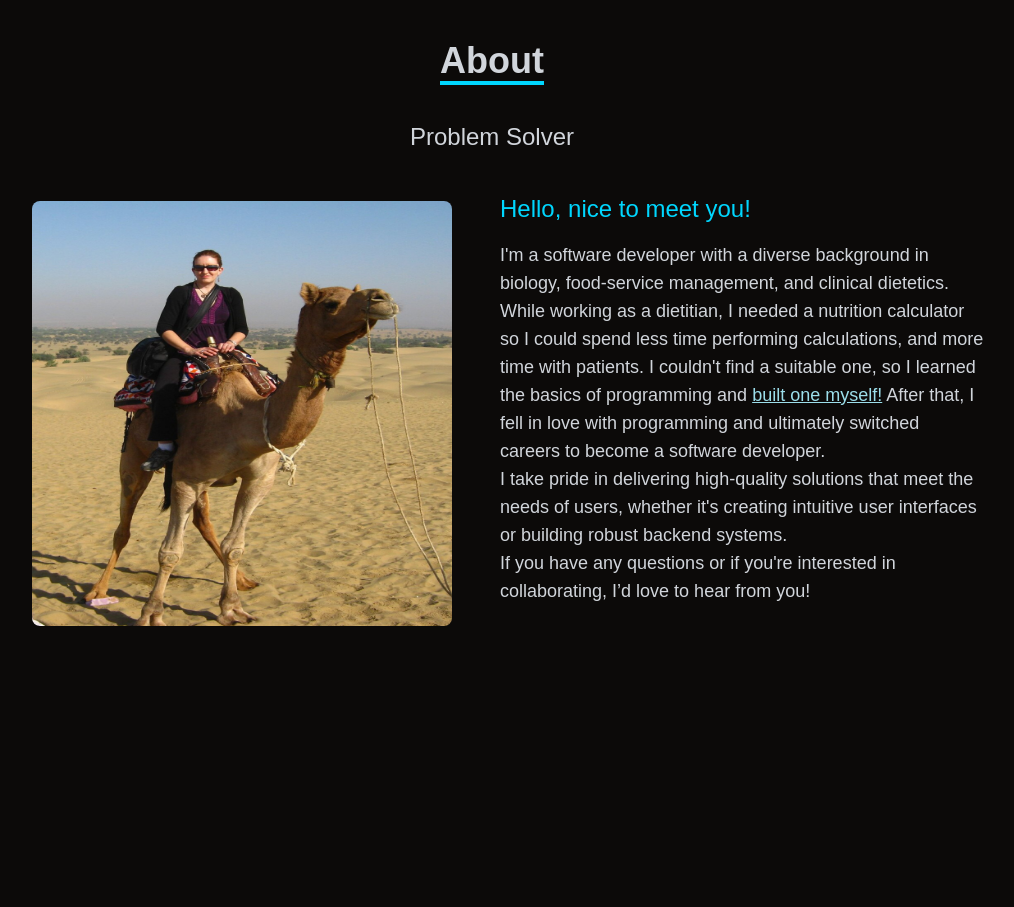
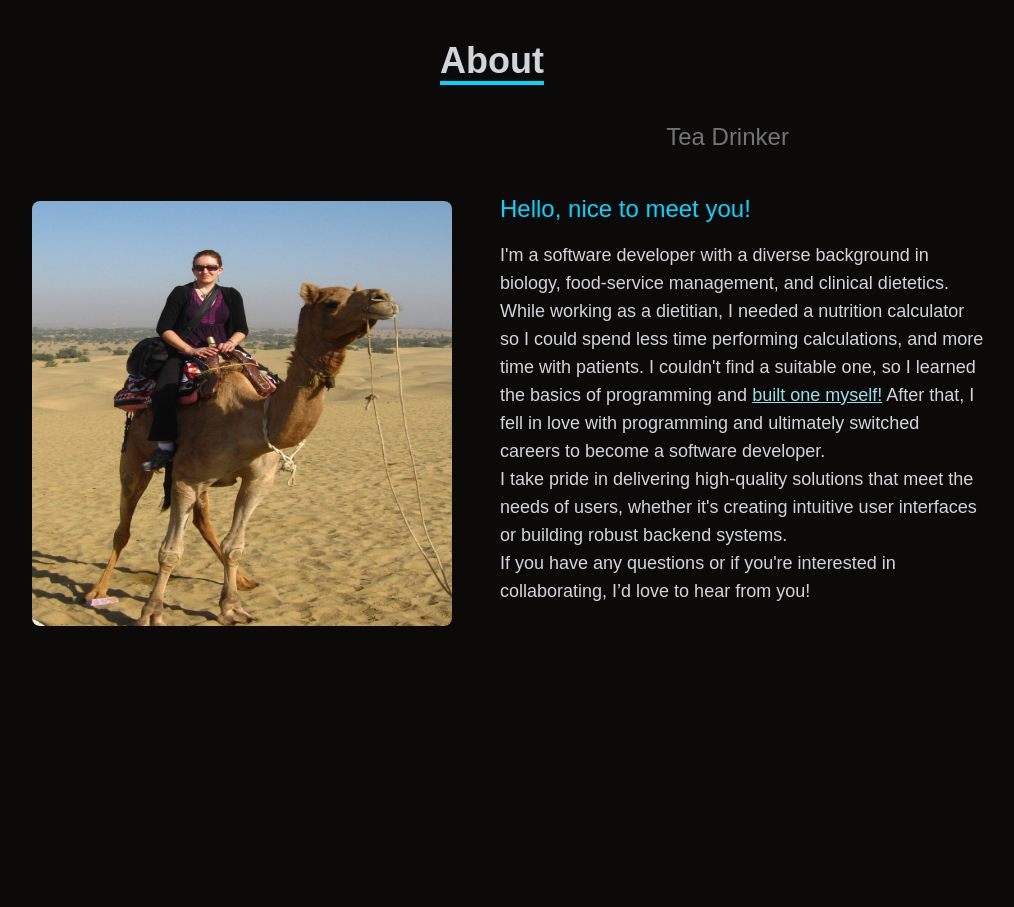
Before and after one commit to mvdutta/Portfolio, a React (Vite) app: page / in a window 1280 px wide. Shown: the part 940-1847 px from the top of the page, without its empty margins (148-1162 px from the left). Built offline with nearby package versions, Linux system fonts and the light colour scheme; a web font is replaced by a local one.

Commit message:
added animation to ChangingText.jsx

```diff
--- a/package.json
+++ b/package.json
@@ -10,6 +10,7 @@
     "preview": "vite preview"
   },
   "dependencies": {
+    "framer-motion": "^10.12.18",
     "react": "^18.2.0",
     "react-dom": "^18.2.0",
     "react-icons": "^4.9.0",
--- a/src/components/About.jsx
+++ b/src/components/About.jsx
@@ -1,6 +1,7 @@
 import React, { useEffect, useState } from "react";
 import ChangingText from "../utilities/ChangingText";
 import camel from "../assets/camel-pic1.jpeg";
+
 
   const getWindowSize = () => {
     const { innerWidth, innerHeight } = window;
--- a/src/utilities/ChangingText.jsx
+++ b/src/utilities/ChangingText.jsx
@@ -1,4 +1,5 @@
 import React, { useState, useEffect } from "react";
+import { AnimatePresence, motion } from "framer-motion";
 
 const ChangingText = () => {
   const ATTRIBUTES = [
@@ -19,12 +20,27 @@ const ChangingText = () => {
     const timer = setInterval(() => {
       const newIndex = (index + 1) % ATTRIBUTES.length;
       setIndex(newIndex);
-    }, 2000);
+    }, 3000);
 
     return () => clearTimeout(timer);
   }, [index]);
 
-  return <div className="changing-text">{ATTRIBUTES[index]}</div>;
+  return (
+    <>
+      <AnimatePresence mode="wait">
+        <motion.div
+          key={index}
+          initial={{ x: -500, opacity: 0 }}
+          animate={{ x: 0, opacity: 1 }}
+          exit={{ x: 500, opacity: 0 }}
+          transition={{ duration: 1 }}
+          className="changing-text"
+        >
+          {ATTRIBUTES[index]}
+        </motion.div>
+      </AnimatePresence>
+    </>
+  );
 };
 
 export default ChangingText;
```
Also changed, not shown: 1 other file (tests, documents, lock files or other folders).
